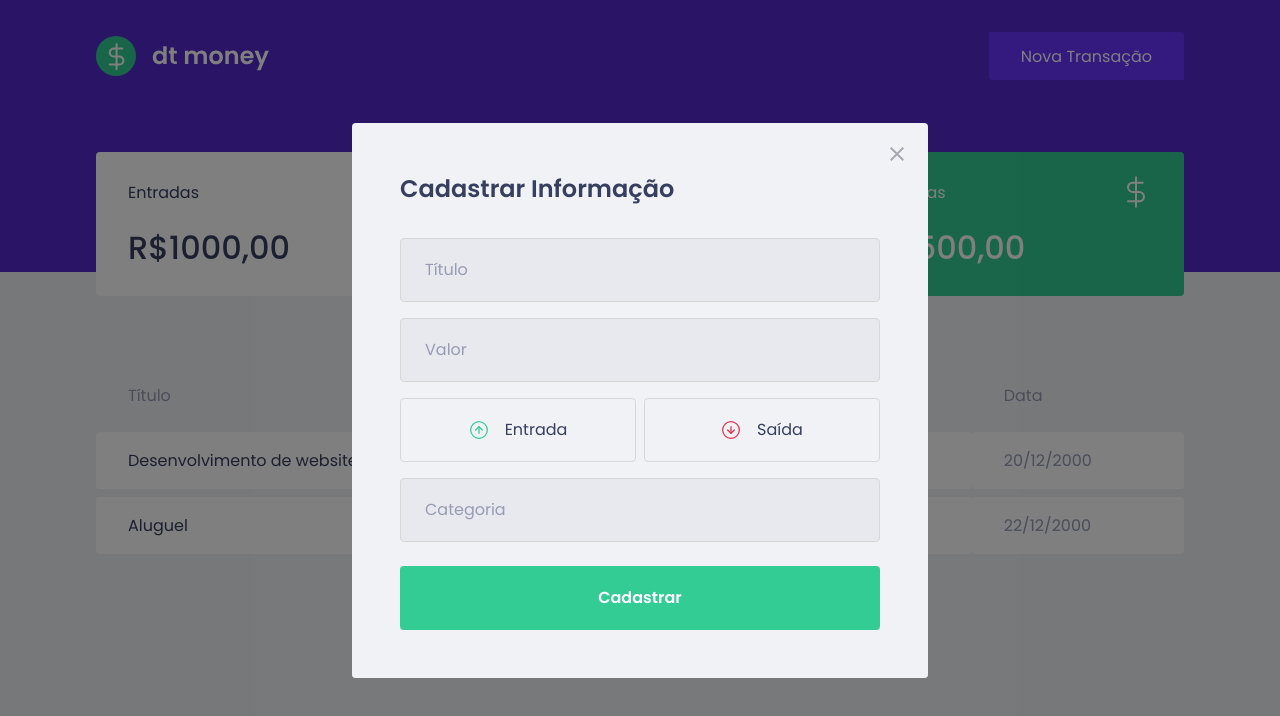
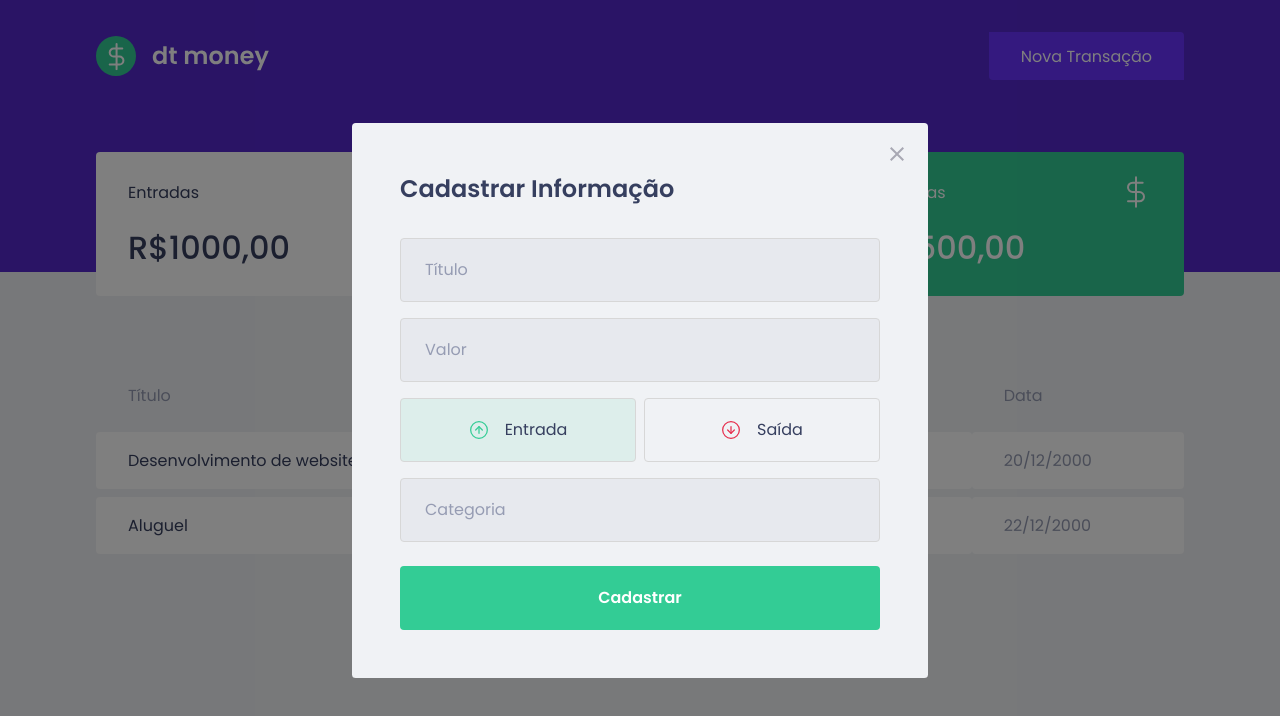
Before and after one commit to lucasvaaa/dtmoney, a React (Create React App) app: page / in a window 1280 px wide. Both pictures are taken after a click on the button "Nova Transação". Shown: the top 716 px of the page. Built offline with nearby package versions, Linux system fonts and the light colour scheme; no server answers; what miragejs would draw is missing.

Commit message:
Adicional da parte visual e funcional dos inputs

```diff
--- a/src/components/NewTransactionModal/index.tsx
+++ b/src/components/NewTransactionModal/index.tsx
@@ -1,9 +1,11 @@
 import Modal from "react-modal";
-import { Container,TransactionTypeContainer } from "./styles";
+import { Container,TransactionTypeContainer,RadioBox } from "./styles";
 
 import incomeImg from '../../assets/income.svg'
 import outcomeImg from '../../assets/outcome.svg'
 import closeImg from '../../assets/close.svg'
+import { useState } from "react";
+
 
 interface NewTransactionModalProps {
     isOpen: boolean;
@@ -11,6 +13,12 @@
 }
 
 export function NewTransactionModal ({isOpen, onRequestClose}: NewTransactionModalProps) {
+
+
+    const [type,setType] = useState('deposit')
+
+
+
     return (
         <Modal
             isOpen={isOpen}
@@ -35,19 +43,33 @@
                 />
 
                 <TransactionTypeContainer>
-                    <button
+                    <RadioBox
                         type="button"
+                        onClick={() => {
+                            setType('deposit')
+                        }}
+
+                        isActive = {type === 'deposit'}
+                        activeColor = 'green'
                     >
                         <img src={incomeImg} alt="Entrada" />
                         <span>Entrada</span>
-                    </button>
+                    </RadioBox>
 
-                    <button
+
+
+                    <RadioBox
                         type="button"
+                        onClick={() => {
+                            setType('withdraw')
+                        }}
+
+                        isActive = {type === 'withdraw'}
+                        activeColor = 'red'
                     >
                         <img src={outcomeImg} alt="Saída" />
                         <span>Saída</span>
-                    </button>
+                    </RadioBox>
                 </TransactionTypeContainer>
 
                 <input
--- a/src/components/NewTransactionModal/styles.ts
+++ b/src/components/NewTransactionModal/styles.ts
@@ -1,5 +1,5 @@
 import styled from 'styled-components'
-import { darken } from 'polished';
+import { darken,transparentize } from 'polished';
 
 
 export const Container = styled.form`
@@ -69,12 +69,30 @@
     grid-template-columns: repeat(2, 1fr) ;
     gap: 0.5rem;
 
-    button {
+`;
+
+
+interface RadioBoxProps {
+    isActive:boolean;
+    activeColor: 'green' | 'red';
+}
+
+
+const colors = {
+    red: "#e52e4d",
+    green:"#33cc95",
+}
+
+export const RadioBox = styled.button<RadioBoxProps> ` //A forma de passar props é através de <RadioBoxProps>
+
     height: 4rem;
     border: 1px solid #d7d7d7;
     border-radius: 0.25rem;
 
-        background-color: transparent;
+    background-color: ${(props)=>
+        props.isActive ?
+            transparentize(0.9, colors[props.activeColor]) :'transparent'
+    }; //Cor do Botão ativado
     display: flex;
     align-items: center;
     justify-content: center;
@@ -96,6 +114,6 @@
         font-size: 1rem;
         color: var(--text-title);
     }
-    }
+
 
 `;
```
Lines whose indentation alone changed are shown as unchanged.
